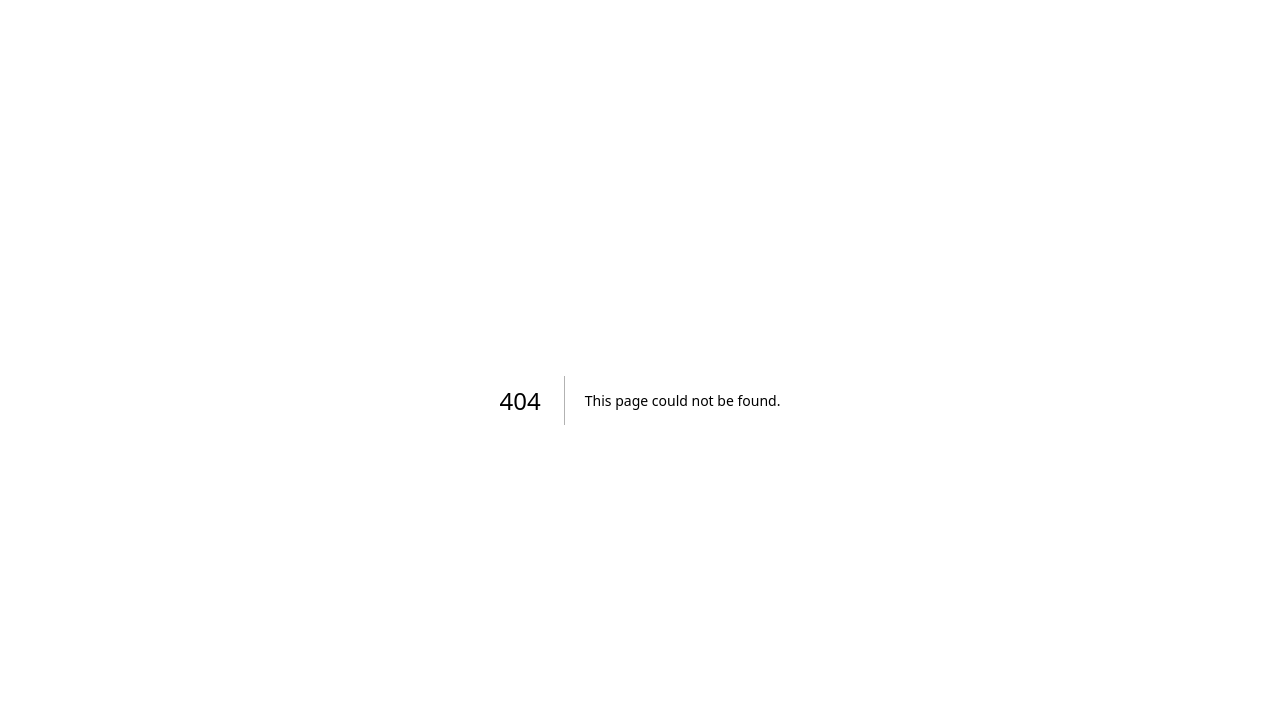
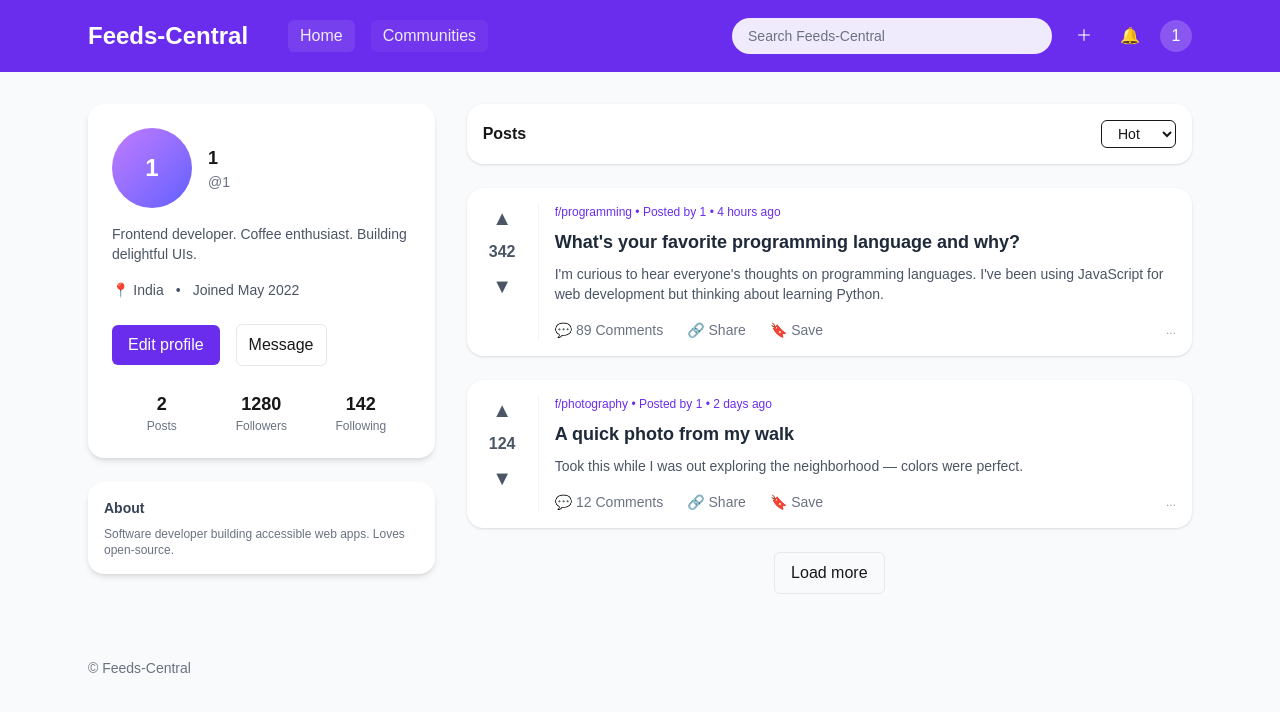
Before and after one commit to SivaPA08/feeds-central, a Next.js app in the folder ui/: page /1 in a window 1280 px wide. Before the commit this address had no page. Shown: the top 712 px of the page. Built offline with nearby package versions, Linux system fonts and the light colour scheme.

Commit message:
make profile page

```diff
--- /dev/null
+++ b/ui/app/[username]/page.tsx
@@ -0,0 +1,185 @@
+"use client"
+
+import React from "react";
+
+// Dynamic profile page for Next.js App Router
+// Save this as: app/[username]/page.tsx
+// It receives the dynamic `username` from params and renders the profile + posts UI.
+
+type Props = {
+	params: {
+		username: string;
+	};
+};
+
+// Mock posts generator — in a real app fetch from your API using `username`.
+function makePostsFor(username: string) {
+	return [
+		{
+			id: 1,
+			community: "f/programming",
+			author: username,
+			time: "4 hours ago",
+			title: "What's your favorite programming language and why?",
+			excerpt:
+				"I'm curious to hear everyone's thoughts on programming languages. I've been using JavaScript for web development but thinking about learning Python.",
+			votes: 342,
+			comments: 89,
+		},
+		{
+			id: 2,
+			community: "f/photography",
+			author: username,
+			time: "2 days ago",
+			title: "A quick photo from my walk",
+			excerpt: "Took this while I was out exploring the neighborhood — colors were perfect.",
+			votes: 124,
+			comments: 12,
+		},
+	];
+}
+
+export default function ProfilePage({ params }: Props) {
+	const { username } = params;
+
+	// Replace with a real data fetch in production (server or client fetch)
+	const user = {
+		name: username.charAt(0).toUpperCase() + username.slice(1),
+		handle: `@${username}`,
+		bio: "Frontend developer. Coffee enthusiast. Building delightful UIs.",
+		location: "India",
+		joined: "Joined May 2022",
+		avatarUrl: null,
+		followers: 1280,
+		following: 142,
+		postsCount: 2,
+	};
+
+	const posts = makePostsFor(username);
+
+	return (
+		<div className="min-h-screen bg-gray-50">
+			{/* Top purple header */}
+			<header className="bg-[#6a2ded] text-white">
+				<div className="max-w-6xl mx-auto px-6 py-4 flex items-center gap-4">
+					<div className="text-2xl font-semibold">Feeds-Central</div>
+					<nav className="ml-6 flex items-center gap-4 opacity-90">
+						<button className="px-3 py-1 rounded-md bg-white/10">Home</button>
+						<button className="px-3 py-1 rounded-md bg-white/5">Communities</button>
+					</nav>
+					<div className="ml-auto flex items-center gap-4">
+						<div className="relative">
+							<input
+								className="rounded-full py-2 px-4 w-[320px] text-sm bg-white/90 placeholder-gray-500"
+								placeholder="Search Feeds-Central"
+							/>
+						</div>
+						<div className="flex items-center gap-3">
+							<button className="p-2">＋</button>
+							<button className="p-2">🔔</button>
+							<button className="w-8 h-8 rounded-full bg-white/20 flex items-center justify-center">{user.name.charAt(0)}</button>
+						</div>
+					</div>
+				</div>
+			</header>
+
+			{/* Page body */}
+			<main className="max-w-6xl mx-auto px-6 py-8 grid grid-cols-1 md:grid-cols-3 gap-8">
+				{/* Left: Profile card */}
+				<aside className="md:col-span-1">
+					<div className="bg-white rounded-2xl shadow-md p-6 sticky top-6">
+						<div className="flex items-center gap-4">
+							<div className="w-20 h-20 rounded-full bg-gradient-to-br from-purple-400 to-indigo-500 flex items-center justify-center text-white text-2xl font-bold">
+								{user.avatarUrl ? (
+									<img src={user.avatarUrl} alt="avatar" className="w-20 h-20 rounded-full" />
+								) : (
+									<span>{user.name.charAt(0)}</span>
+								)}
+							</div>
+							<div>
+								<h2 className="text-lg font-semibold">{user.name}</h2>
+								<div className="text-sm text-gray-500">{user.handle}</div>
+							</div>
+						</div>
+
+						<p className="mt-4 text-sm text-gray-600">{user.bio}</p>
+
+						<div className="mt-4 flex gap-3 text-sm text-gray-600">
+							<div>📍 {user.location}</div>
+							<div>•</div>
+							<div>{user.joined}</div>
+						</div>
+
+						<div className="mt-6 flex items-center gap-4">
+							<button className="px-4 py-2 rounded-md bg-[#6a2ded] text-white">Edit profile</button>
+							<button className="px-3 py-2 rounded-md border border-gray-200">Message</button>
+						</div>
+
+						<div className="mt-6 grid grid-cols-3 text-center">
+							<div>
+								<div className="text-lg font-semibold">{user.postsCount}</div>
+								<div className="text-xs text-gray-500">Posts</div>
+							</div>
+							<div>
+								<div className="text-lg font-semibold">{user.followers}</div>
+								<div className="text-xs text-gray-500">Followers</div>
+							</div>
+							<div>
+								<div className="text-lg font-semibold">{user.following}</div>
+								<div className="text-xs text-gray-500">Following</div>
+							</div>
+						</div>
+					</div>
+
+					{/* small about box */}
+					<div className="mt-6 bg-white rounded-2xl shadow-md p-4">
+						<h3 className="text-sm font-semibold text-gray-700">About</h3>
+						<p className="text-xs text-gray-500 mt-2">Software developer building accessible web apps. Loves open-source.</p>
+					</div>
+				</aside>
+
+				{/* Right: Posts list */}
+				<section className="md:col-span-2 space-y-6">
+					<div className="bg-white rounded-2xl shadow-sm p-4 flex items-center justify-between">
+						<h3 className="font-semibold">Posts</h3>
+						<select className="text-sm border rounded-md px-3 py-1">
+							<option>Hot</option>
+							<option>New</option>
+							<option>Top</option>
+						</select>
+					</div>
+
+					{posts.map((post) => (
+						<article key={post.id} className="bg-white rounded-2xl shadow p-4 flex">
+							{/* vote column */}
+							<div className="w-14 flex flex-col items-center justify-start text-gray-600 pr-4 border-r border-gray-100">
+								<button className="text-xl">▲</button>
+								<div className="font-semibold mt-2">{post.votes}</div>
+								<button className="mt-2 text-xl">▼</button>
+							</div>
+
+							<div className="pl-4 flex-1">
+								<div className="text-xs text-[#6a2ded] font-medium">{post.community} • Posted by {post.author} • {post.time}</div>
+								<h4 className="mt-2 font-semibold text-gray-800 text-lg">{post.title}</h4>
+								<p className="mt-2 text-sm text-gray-600">{post.excerpt}</p>
+
+								<div className="mt-4 flex items-center gap-6 text-sm text-gray-500">
+									<div>💬 {post.comments} Comments</div>
+									<div>🔗 Share</div>
+									<div>🔖 Save</div>
+									<div className="ml-auto text-xs text-gray-400">...</div>
+								</div>
+							</div>
+						</article>
+					))}
+
+					<div className="flex justify-center">
+						<button className="px-4 py-2 rounded-md border border-gray-200">Load more</button>
+					</div>
+				</section>
+			</main>
+
+			<footer className="max-w-6xl mx-auto px-6 py-8 text-sm text-gray-500">© Feeds-Central</footer>
+		</div>
+	);
+}
```
